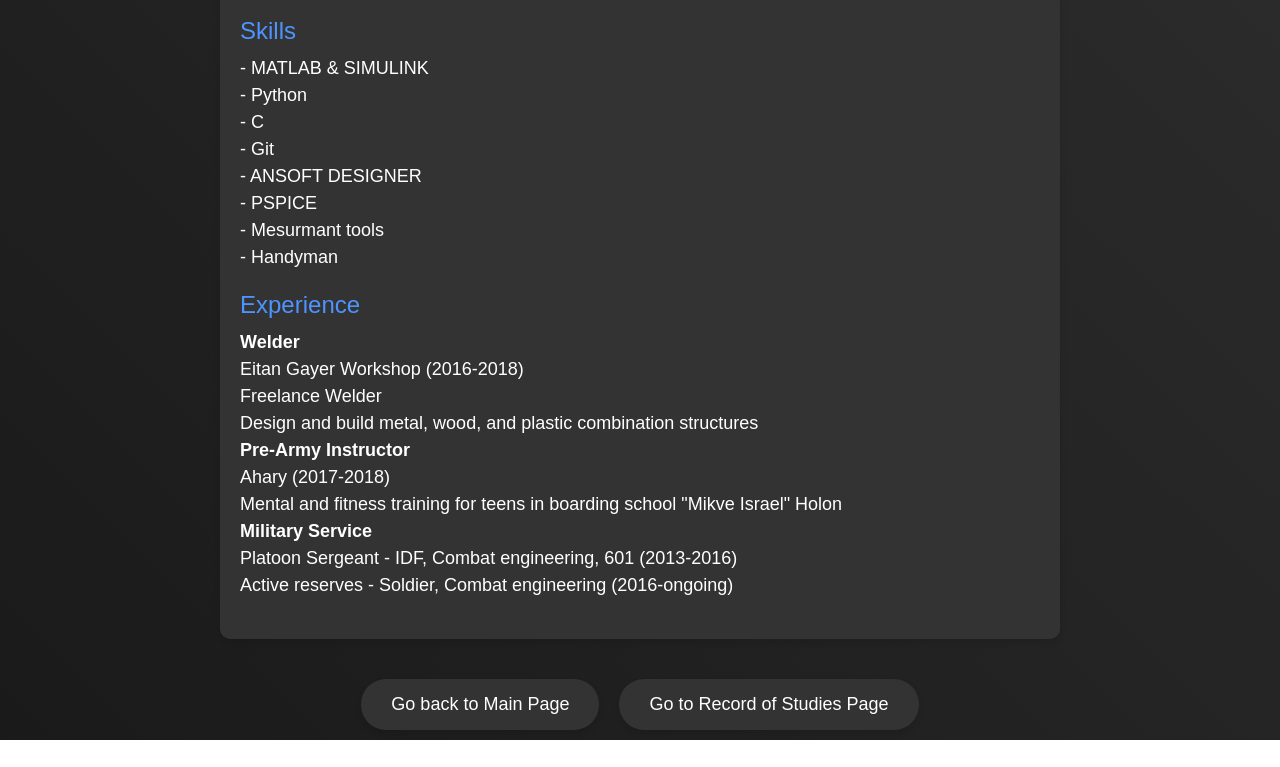
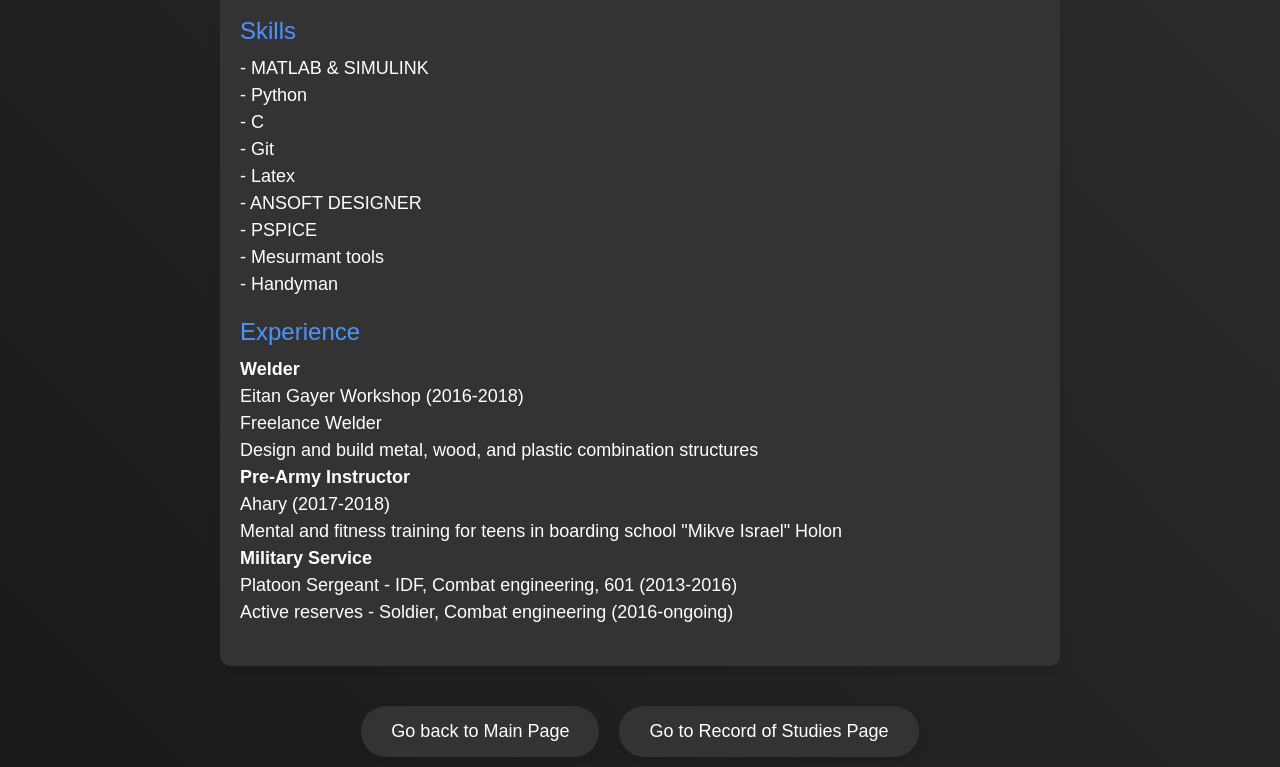
Before and after one commit to Ohadforman/CV, a plain HTML site: page index.html in a window 1280 px wide. Shown: the part 1029-1796 px from the top of the page. Before the commit the page ends 1769 px from the top, so only its background shows below. Drawn offline with Linux system fonts and the light colour scheme.

Commit message:
Update index.html

```diff
--- a/index.html
+++ b/index.html
@@ -154,6 +154,7 @@
                 - Python<br>
                 - C<br>
                 - Git<br>
+                - Latex<br>
                 - ANSOFT DESIGNER<br>
                 - PSPICE<br>
                 - Mesurmant tools<br>
```
